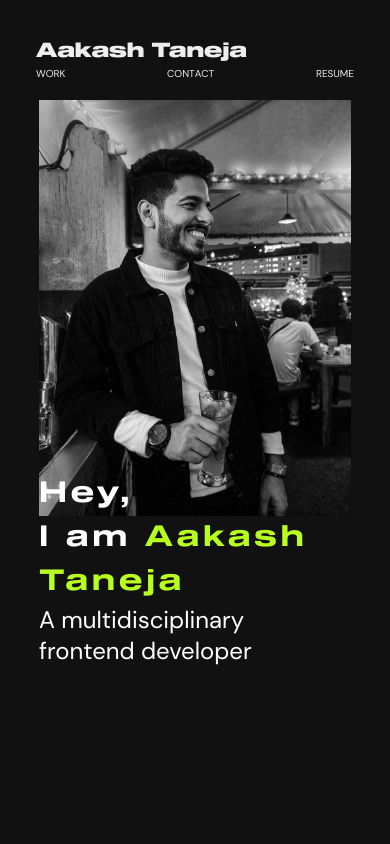
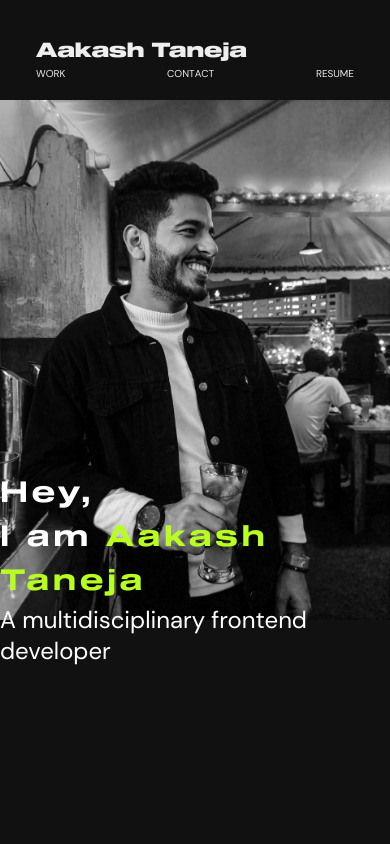
Before and after one commit to aakash-taneja/portfolio-site, a React (Vite) app: page / in a window 390 px wide. Shown: the top 844 px of the page. Built offline with nearby package versions, Linux system fonts and the light colour scheme; the HTML template or start-up script is replaced by a standard one.

Commit message:
hersection ui update

```diff
--- a/src/App.css
+++ b/src/App.css
@@ -222,7 +222,7 @@ a {
   position: relative;
   height: calc(100vh - 100px);
   width: 80%;
-  max-width: 800px;
+  max-width: 850px;
 }
 .image-container {
   position: absolute;
@@ -597,3 +597,8 @@ a {
     width: 100%;
   }
 }
+@media screen and (max-width: 1040px) {
+  .center-container {
+    width: 100%;
+  }
+}
```
